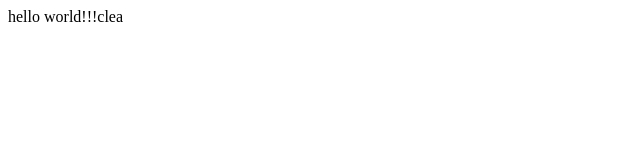
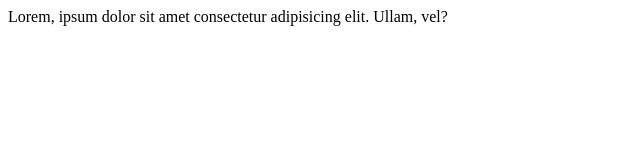
Before and after one commit to s0n2msharma/apnacollage-Demo, a plain HTML site: page index.html in a window 1280 px wide. Shown: the whole page, without its empty margins (0-640 px from the left). Drawn offline with Linux system fonts and the light colour scheme.

Commit message:
oooohelllo

```diff
--- a/index.html
+++ b/index.html
@@ -1,3 +1,4 @@
-<p>
-    hello world!!!clea
-</p>
+
+  <p>
+    Lorem, ipsum dolor sit amet consectetur adipisicing elit. Ullam, vel?
+  </p>
```
Also changed, not shown: 1 other file.
